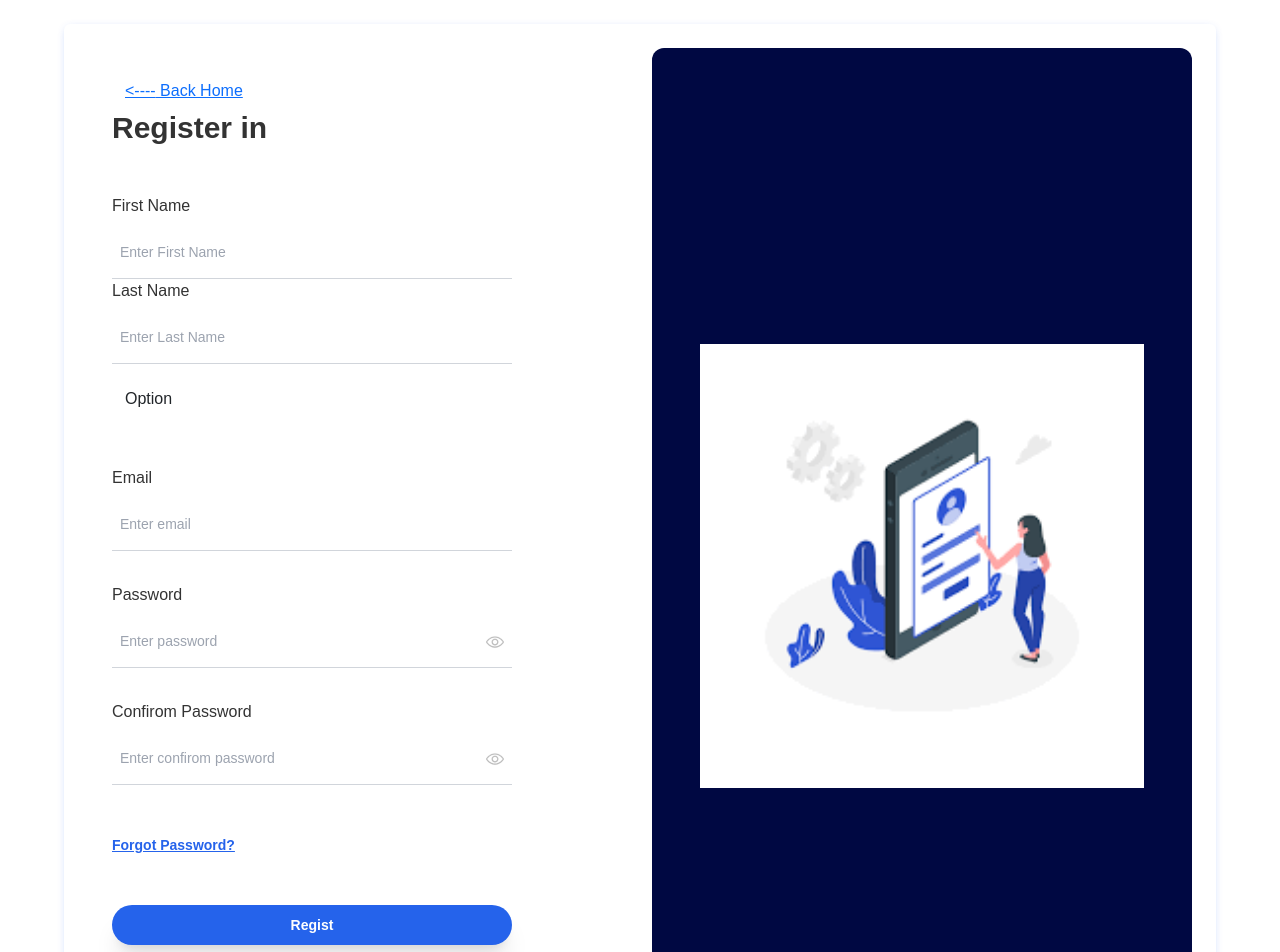
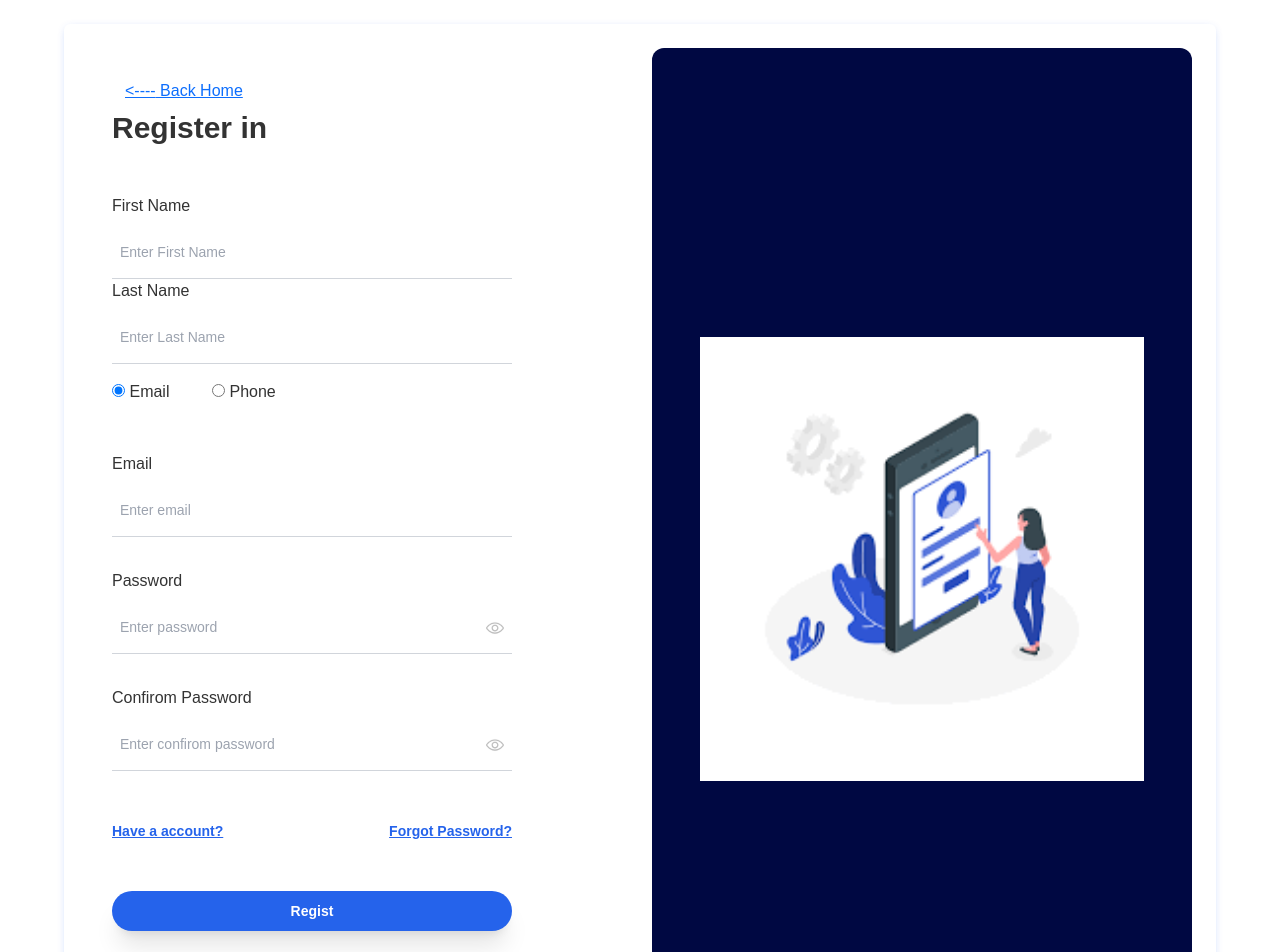
Before and after one commit to DDJar/SDN-Project, a React (Create React App) app in the folder fe-web-nodejs/: page /register in a window 1280 px wide. Shown: the top 952 px of the page. Built offline with nearby package versions, Linux system fonts and the light colour scheme.

Commit message:
modified: Regist and Login

```diff
--- a/fe-web-nodejs/src/page/Login/index.js
+++ b/fe-web-nodejs/src/page/Login/index.js
@@ -5,22 +5,33 @@ function LoginPage() {
     emailOrPhone: '',
     password: ''
   })
+  const [error, setError] = useState('');
   const [viewPass, setviewPass] = useState(true);
   const handViewPass = () => {
     setviewPass(!viewPass)
   }
+  const validation = (value)=>{
+    return /^[^\s@]+@[^\s@]+\.[^\s@]+$/.test(value) || /^\d{10}$/.test(value);
+  }
   const onSubmitLogin = async () => {
     try {
       if (userLogin.emailOrPhone !== '' && userLogin.password !== '') {
+        if (!validation(userLogin.emailOrPhone)) {
+          setError('Invalid email or phone format.');
+          return;
+        }
         console.log(userLogin)
         let res = await postLogin(userLogin);
         console.log(res);
         window.location.href = `/`;
+      } else {
+        setError('Email/Phone and password are required.');
       }
     } catch (error) {
       console.error("Axios Error:", error);
     }
   };
+
   return (
     <div className="font-[sans-serif] text-[#333]">
       <div className="min-h-screen flex flex-col items-center justify-center">
@@ -149,7 +160,7 @@ function LoginPage() {
                   type="button"
                   className="w-full shadow-xl py-2.5 px-4 text-sm font-semibold rounded-full text-white bg-blue-600 hover:bg-blue-700 focus:outline-none"
                 >
-                  Sign in
+                Login
                 </button>
               </div>
               <p className="my-8 text-sm text-gray-400 text-center">
--- a/fe-web-nodejs/src/page/Login/register.js
+++ b/fe-web-nodejs/src/page/Login/register.js
@@ -71,8 +71,13 @@ function RegistPage() {
                                 />
                             </div>
                         </div>
-                        <div className='mt-3 mb-5'>
-                            <label className="btn" onClick={() => handOption()}>Option</label>
+                        <div className='mt-3 mb-5 d-flex'>
+                        <div className='col-3'>
+                            <input type='radio' checked={option} id='idEmail' onChange={handOption} />  <label htmlFor='idEmail' >Email</label>
+                            </div>
+                            <div className='col-3'>
+                            <input type='radio'checked={!option} id='idPhone' onChange={handOption} />  <label htmlFor='idPhone' >Phone</label>
+                            </div>
 
                         </div>
                         {option ? (
@@ -180,6 +185,15 @@ function RegistPage() {
                             </div>
                         </div>
                         <div className="flex items-center justify-between gap-2 mt-5">
+                            <div className="flex items-center">
+                                <a
+                                    href="jajvascript:void(0);"
+                                    className="text-blue-600 font-semibold text-sm hover:underline"
+                                >
+                                  Have a account?
+                                </a>
+
+                            </div>
                             <div>
                                 <a
                                     href="jajvascript:void(0);"
```
